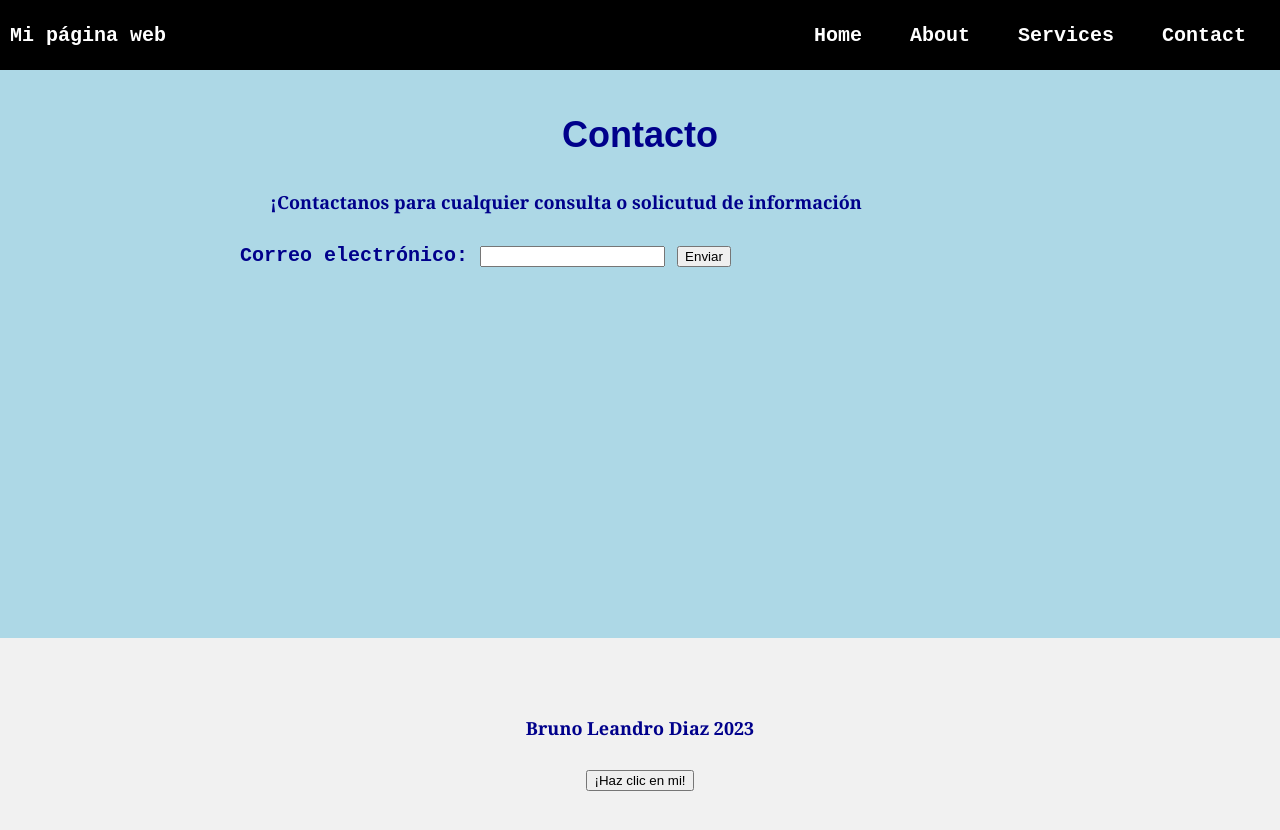
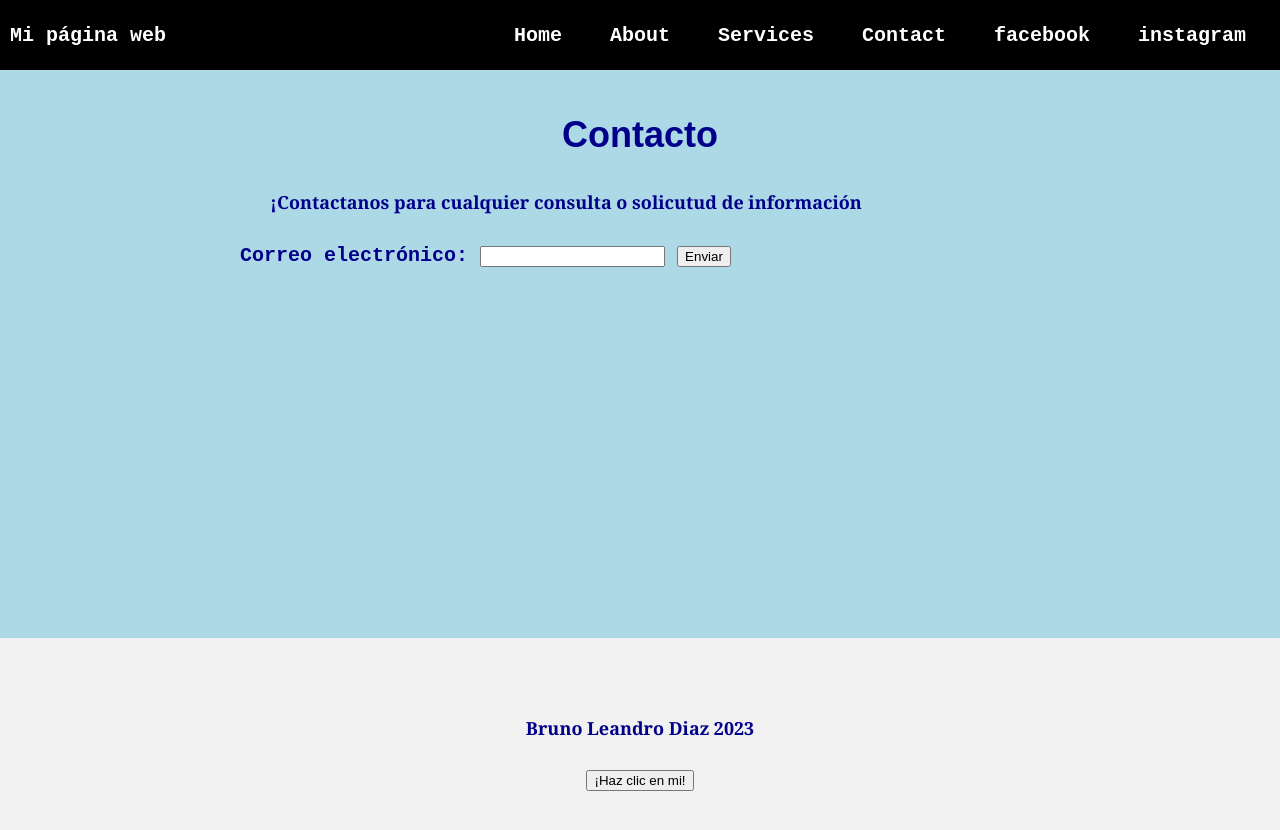
Before and after one commit to BrunoDiaz7/miprimerapagina, a plain HTML site: page contact.html in a window 1280 px wide. Drawn offline with Linux system fonts and the light colour scheme.

Commit message:
Adding contact links to contact.html

```diff
--- a/contact.html
+++ b/contact.html
@@ -13,6 +13,8 @@
             <li><a href="about.html">About</a></li>
             <li><a href="services.html">Services</a></li>
             <li><a href="contact.html">Contact</a></li>
+            <li><a href="https://www.facebook.com/profile.php?id=100001110328336">facebook</a></li>
+            <li><a href="https://www.instagram.com/_brunold/">instagram</a></li>
           </ul>
         </nav>
         <button class="button-menu-toggle">Menú</button>
```
